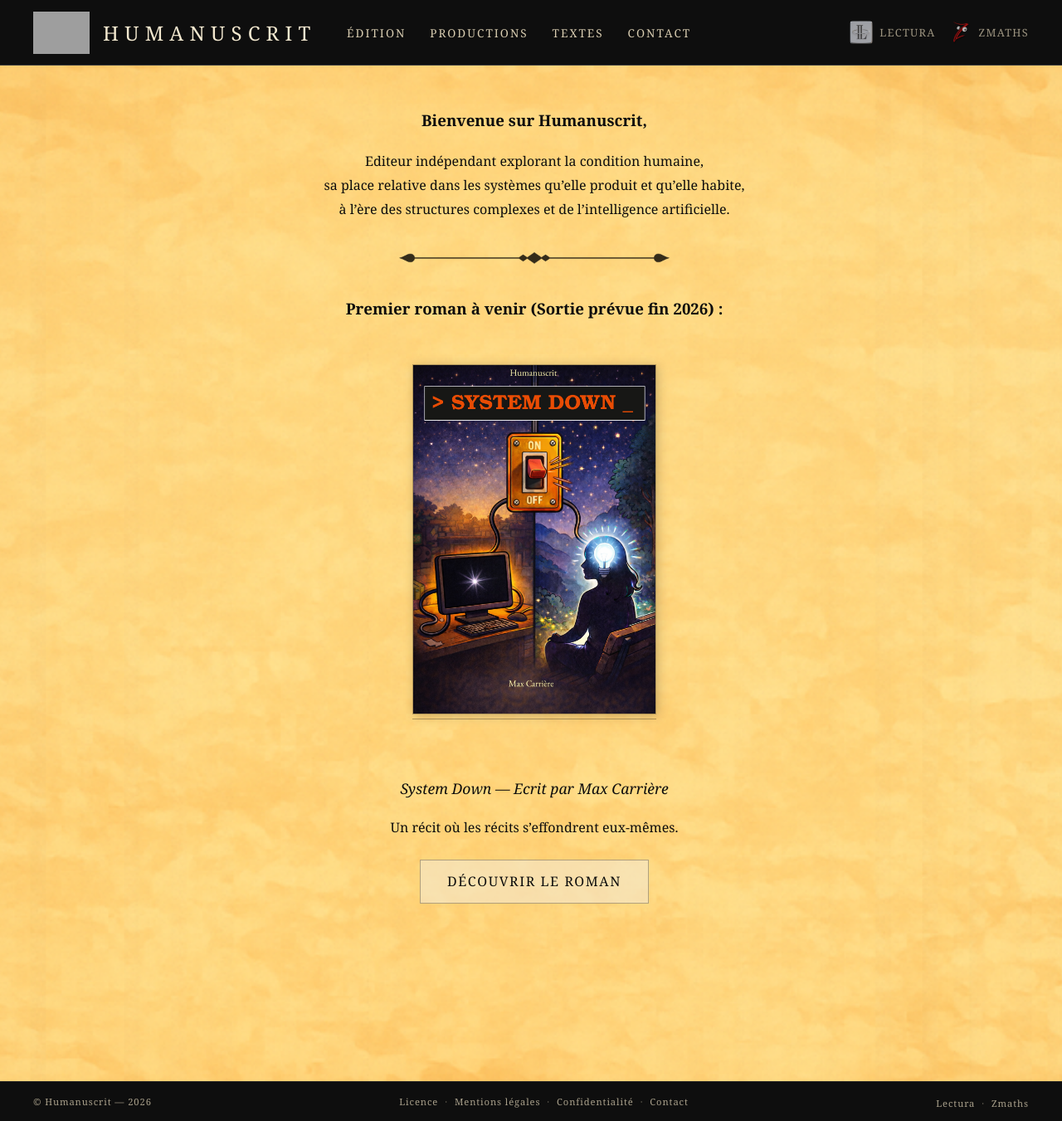
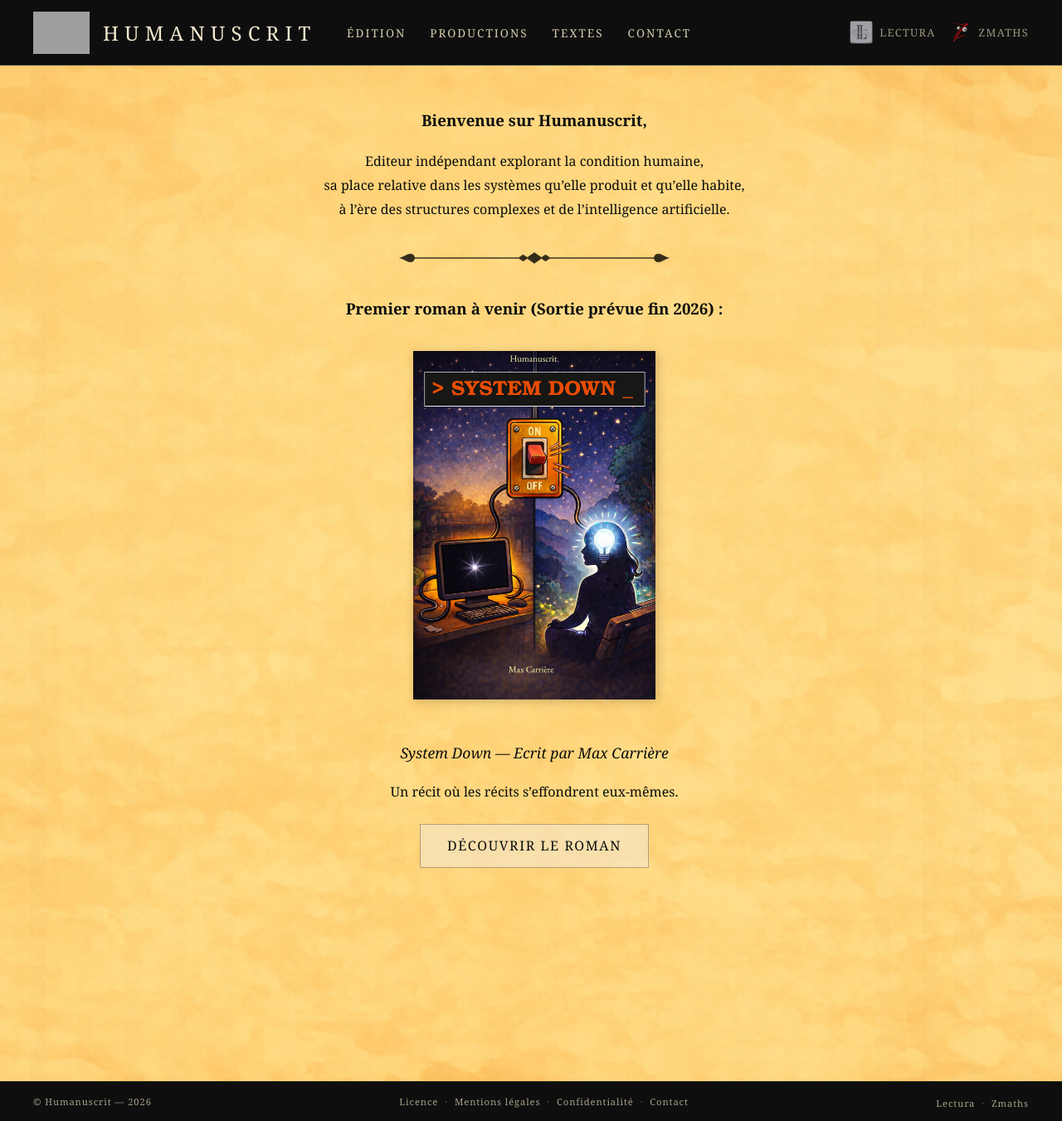
Before and after one commit to maxcarriere/humanuscrit, a Jekyll site: the page built from index.md, in a window 1280 px wide and 1351 px high. Shown: the whole window at 83% size. Built offline with Jekyll 4.4.1, drawn with Linux system fonts in a browser that asks for light colours; grey boxes are pictures that could not be loaded.

Commit message:
Fix couverture accueil : retirer trait et espaces verticaux
- Spécificité CSS augmentée pour écraser parchment-content a
- Suppression bordure image et espaces autour de la couverture

Co-Authored-By: Claude Opus 4.6 <noreply@anthropic.com>

```diff
--- a/assets/css/style.scss
+++ b/assets/css/style.scss
@@ -1101,24 +1101,30 @@ html[data-darkreader-mode] .navigation-dossier a:hover {
   flex-direction: column;
   align-items: center;
   text-align: center;
-  gap: 2em;
-  padding: 1em 0 2em;
+  gap: 1em;
+  padding: 0;
 }
 
 .home-cover img {
   width: auto;
   height: 420px;
   object-fit: contain;
-  border: 1px solid rgba(13, 13, 13, 0.3);
   box-shadow: 2px 2px 12px rgba(0, 0, 0, 0.2);
   transition: transform 0.2s ease;
+  display: block;
 }
 
-.home-cover a,
-.home-cover a:link,
-.home-cover a:visited,
-.home-cover a:hover,
-.home-cover a:active {
+.home-cover {
+  margin: 0;
+  padding: 0;
+  line-height: 0;
+}
+
+.parchment-content .home-cover a,
+.parchment-content .home-cover a:link,
+.parchment-content .home-cover a:visited,
+.parchment-content .home-cover a:hover,
+.parchment-content .home-cover a:active {
   border: none !important;
   border-bottom: none !important;
 }
```
